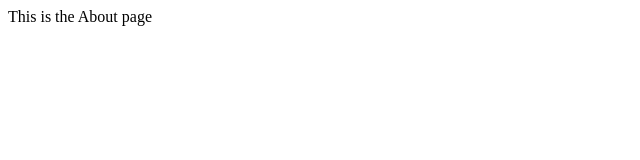
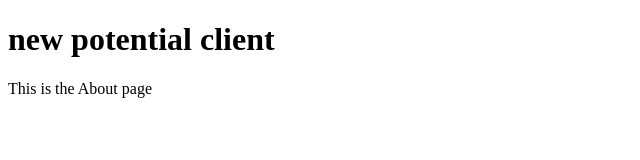
Before and after one commit to edwin03/git-course-repo, a website: page about.html in a window 1280 px wide. Shown: the whole page, without its empty margins (0-640 px from the left). Drawn offline with Linux system fonts and the light colour scheme.

Commit message:
modifed about page for potential client

```diff
--- a/about.html
+++ b/about.html
@@ -1,6 +1,10 @@
 <!DOCTYPE html>
 <html>
 	<body>
+		<h1>new potential client</h1>
+
 		This is the About page
+
+		<!--this is the form-->
 	</body>
 </html>
```
